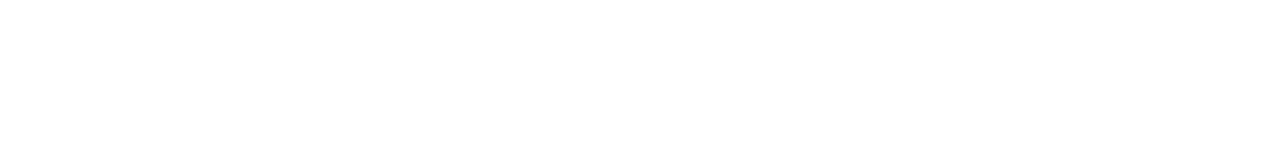
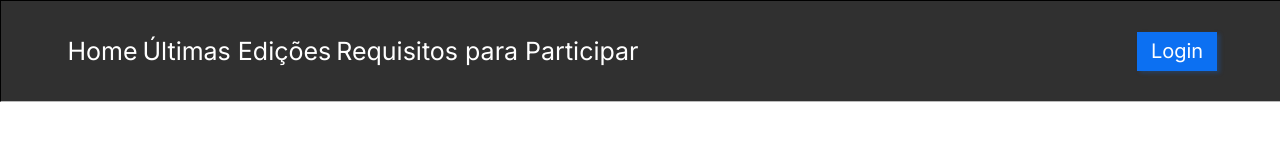
Before and after one commit to lhsantiago/bootcamp-dnc, a plain HTML site: page index.html in a window 1280 px wide. Drawn offline with Linux system fonts and the light colour scheme.

Commit message:
Criação do Estilo CSS do Menu

```diff
--- a/index.html
+++ b/index.html
@@ -5,8 +5,17 @@
     <meta http-equiv="X-UA-Compatible" content="IE=edge">
     <meta name="viewport" content="width=device-width, initial-scale=1.0">
     <title>Bootcamp DNC</title>
+    <link rel="stylesheet" href="style.css">
 </head>
 <body>
+    <nav id="principal">
+        <div id="menu">
+            <a href="">Home</a>
+            <a href="">Últimas Edições</a>
+            <a href="">Requisitos para Participar</a>
+        </div>
+        <button>Login</button>
+    </nav>
 
 </body>
 </html>
--- /dev/null
+++ b/style.css
@@ -0,0 +1,52 @@
+@import url('https://fonts.googleapis.com/css2?family=Inter:wght@100;400&display=swap');
+
+    body{
+        margin: 0px;
+        padding: 0px;
+    }
+
+    #principal{
+        width: 100%;
+        height: 100px;
+        border: 1px solid black;
+        background-color: #303030;
+        display: flex;
+        justify-content: space-between;
+        align-items: center;
+        border-bottom: 1px solid #bababa;
+
+    }
+
+        #menu{
+            display: flex;
+            width: 45%;
+            justify-content: space-around;
+            align-items: center;
+            margin-left: 5%;
+
+        }
+
+        #principal div a{
+            font-family: 'Inter', sans-serif;
+            font-size: 25px;
+            font-weight: 600px;
+            color: white;
+            text-decoration: none;
+        }
+
+        #principal div a:hover{
+            color: #CCCCCC;
+        }
+
+        #principal button{
+            margin-right: 5%;
+            background-color: #0C70F2;
+            border: 0px;
+            height: 39px;
+            width: 80px;
+            font-family: 'Inter', sans-serif;
+            font-size: 20px;
+            font-weight: 600px;
+            color: white;
+            box-shadow: 3px 2px 4px rgba(12, 112, 242, 0.25);
+        }
```
